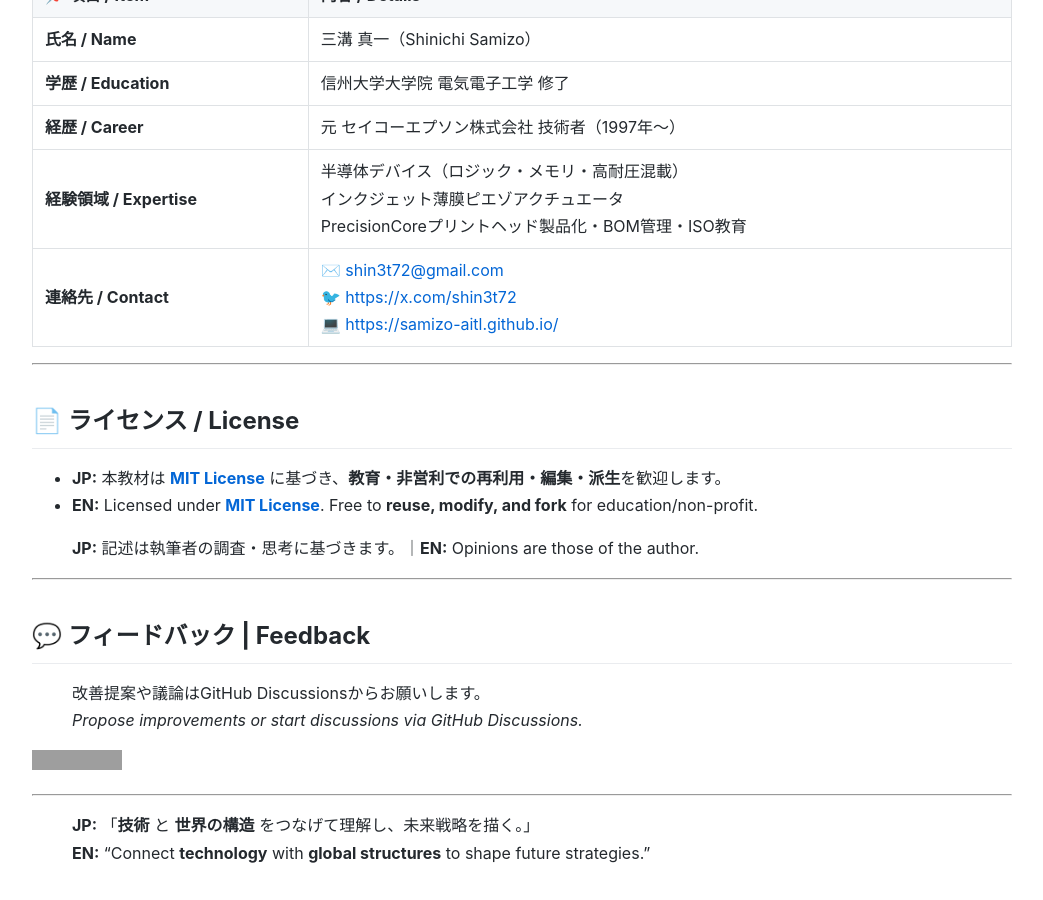
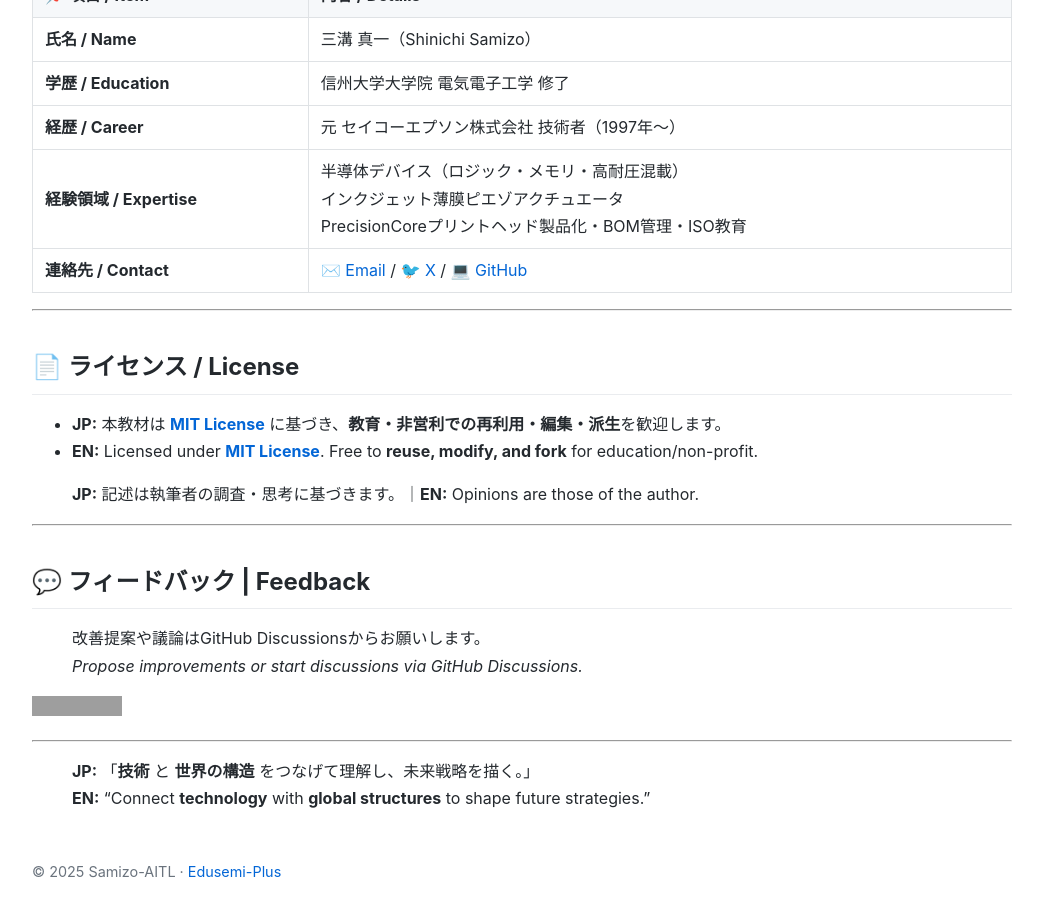
Before and after one commit to Samizo-AITL/Edusemi-Plus, a Jekyll site: the page built from index.md, in a window 1280 px wide and 900 px high, scrolled down 4685 px. Shown: the whole window, without its empty margins (118-1161 px from the left). Built offline with Jekyll 4.4.1, drawn with Linux system fonts in a browser that asks for light colours; grey boxes are pictures that could not be loaded.

Commit message:
Update index.md

```diff
--- a/index.md
+++ b/index.md
@@ -140,7 +140,7 @@
 | **学歴 / Education** | 信州大学大学院 電気電子工学 修了 |
 | **経歴 / Career** | 元 セイコーエプソン株式会社 技術者（1997年〜） |
 | **経験領域 / Expertise** | 半導体デバイス（ロジック・メモリ・高耐圧混載）<br>インクジェット薄膜ピエゾアクチュエータ<br>PrecisionCoreプリントヘッド製品化・BOM管理・ISO教育 |
-| **連絡先 / Contact** | ✉️ [shin3t72@gmail.com](mailto:shin3t72@gmail.com)<br>🐦 [https://x.com/shin3t72](https://x.com/shin3t72)<br>💻 [https://samizo-aitl.github.io/](https://samizo-aitl.github.io/) |
+| **連絡先 / Contact** | ✉️ [Email](mailto:shin3t72@gmail.com) / 🐦 [X](https://x.com/shin3t72) / 💻 [GitHub](https://samizo-aitl.github.io/) |
 
 ---
 
```
